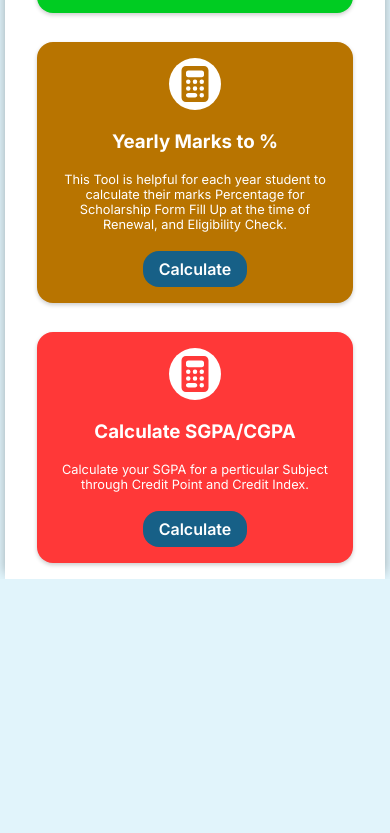
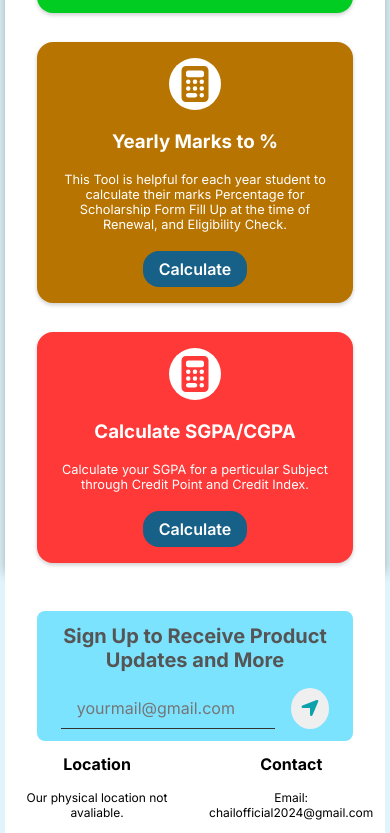
Before and after one commit to RanaChail/ScholarEdu, a plain HTML site: page index.html in a window 390 px wide. Shown: the part 1811-2644 px from the top of the page. Before the commit the page ends 2390 px from the top, so only its background shows below. Drawn offline with Linux system fonts and the light colour scheme.

Commit message:
Added Newsletter Section

```diff
--- a/index.html
+++ b/index.html
@@ -126,7 +126,8 @@
             <h3>Calculate SGPA/CGPA</h3>
           </div>
           <div class="grid-description">
-            Calculate your SGPA for a perticular Subject through Credit Point and Credit Index.
+            Calculate your SGPA for a perticular Subject through Credit Point
+            and Credit Index.
           </div>
           <a href="#calculate" class="calculate-btn">Calculate</a>
         </div>
@@ -134,19 +135,32 @@
     </section>
 
     <!--========================== Newsletter Section =====================-->
-    <!-- <section class="newsletter-container">
+    <section class="newsletter-container">
       <div class="newsletter-content">
         <div class="newsletter-title">
           Sign Up to Receive Product Updates and More
         </div>
         <div class="newsletter-input">
-          <input type="text" class="input-section">
-          <button class="newsletter-btn">
-            <img src="./images/arrow-btn.svg" alt="send" class="arrow-btn">
+          <input type="email" class="input-section" placeholder="yourmail@gmail.com"/>
+          <button type="submit" class="newsletter-btn">
+            <img src="./images/arrow-btn.svg" alt="send" class="arrow-btn" />
           </button>
         </div>
       </div>
-      <div class="contact-content"></div>
-    </section> -->
+      <div class="contact-content">
+        <div class="location">
+          <h3 class="location-heading">Location</h3>
+          <p class="location-description">
+            Our physical location not avaliable.
+          </p>
+        </div>
+        <div class="contact">
+          <h3 class="contact-heading">Contact</h3>
+          <p class="contact-description">
+            Email: chailofficial2024@gmail.com
+          </p>
+        </div>
+      </div>
+    </section>
   </body>
 </html>
--- a/style.css
+++ b/style.css
@@ -266,7 +266,7 @@ body{
 }
 
 .feature-grid{
-    max-width: 1240px;
+    max-width: 1350px;
     margin: 0 auto;
     display: grid;
     grid-template-columns: repeat(5,1fr);
@@ -359,3 +359,133 @@ body{
         font-size: 2rem;
     }
 }
+
+
+/* --------------------------------Newsletter and Contact Section----------------------------- */
+.newsletter-container{
+    width: 100%;
+    background-color: white;
+    padding-top: 2rem;
+    display: flex;
+    justify-content: space-evenly;
+    align-items: center;
+}
+
+.newsletter-content{
+    background-color: var(--accent-color);
+    padding: 2rem 5rem;
+    display: flex;
+    flex-direction: column;
+    justify-content: space-around;
+    gap: 2.5rem;
+    border-radius: 0.5rem;
+    margin-bottom: 2rem;
+}
+
+.newsletter-title{
+    font-size: 1.25rem;
+    font-weight: bold;
+    color: var(--dark-gray);
+}
+
+.newsletter-input{
+    display: flex;
+    gap: 1rem;
+}
+
+.input-section{
+    width: 90%;
+    background: none;
+    border: none;
+    border-bottom: 1px solid var(--text-color);
+    padding: 0.5rem 1rem;
+    color: var(--text-color);
+    outline: none;
+    font-size: 1rem;
+}
+
+.newsletter-btn{
+    height: 2.55rem;
+    width: 2.75rem;
+    border: none;
+    border-radius: 50%;
+    padding: 0.65rem;
+    display: flex;
+    align-items: center;
+    justify-content: center;
+    cursor: pointer;
+}
+
+.arrow-btn{
+    height: 100%;
+    width: 100%;
+}
+
+.contact-content{
+    width: 30%;
+    margin-bottom: 2rem;
+    display: flex;
+    justify-content: space-evenly;
+    align-items: center;
+    gap: 2.5rem;
+    padding: 0.8rem 1.6rem;
+    text-align: left;
+}
+
+@media screen and (max-width: 1000px) {
+    .contact-content{
+        flex-direction: column;
+    }
+    .newsletter-content{
+        margin-left: 2rem;
+    }
+}
+
+.location, .contact{
+    display: flex;
+    flex-direction: column;
+    gap: 1rem;
+}
+
+.location-heading, .contact-heading{
+    font-size: 1.2rem;
+}
+
+.location-description, .contact-description{
+    font-size: 0.9rem;
+}
+
+@media screen and (max-width: 720px) {
+    .newsletter-container{
+        flex-direction: column;
+    }
+    .newsletter-content{
+        margin: 0 2rem;
+    }
+    .contact-content{
+        width: 100%;
+        flex-direction: row;
+    }
+}
+
+@media screen and (max-width: 620px) {
+    .location-heading, .contact-heading{
+        font-size: 1rem;
+    }
+
+    .location-description, .contact-description{
+        font-size: 0.75rem;
+    }
+}
+
+@media screen and (max-width: 480px) {
+    .newsletter-content{
+        gap: 1rem;
+        padding: 0.8rem 1.5rem;
+    }
+    .contact-content{
+        gap: 0.5rem;
+        margin: 0 2rem;
+        text-align: center;
+    }
+}
```
